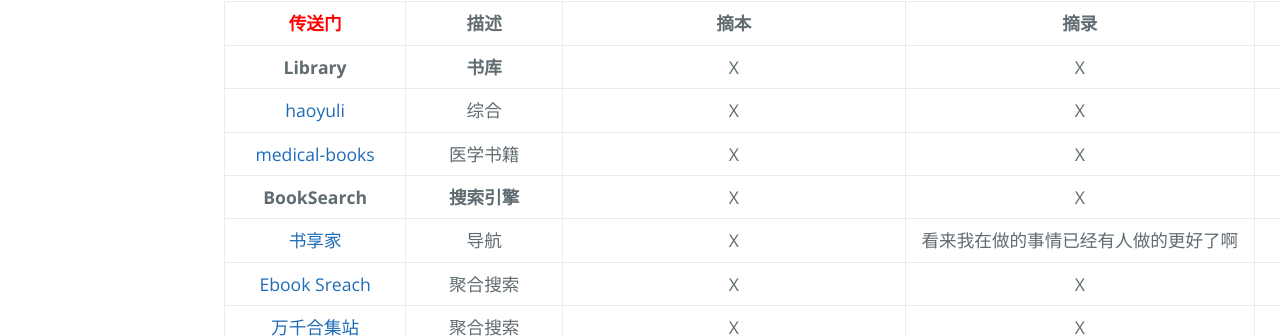
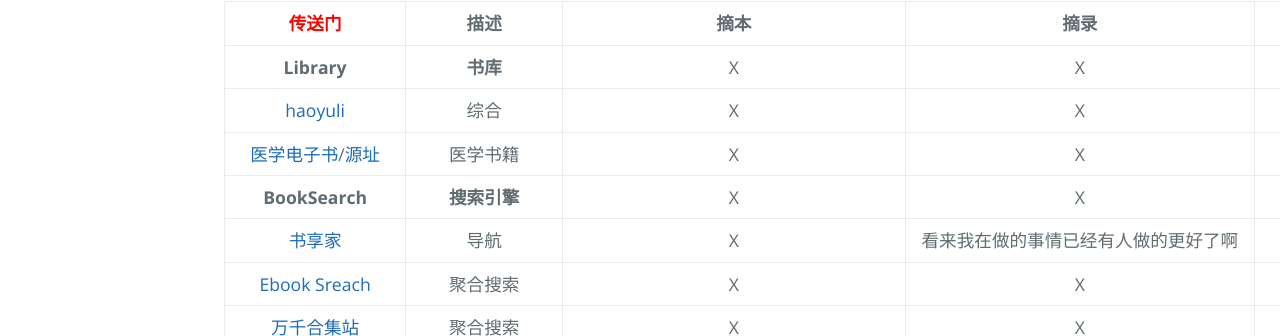
Before and after one commit to AmbroseRen/test, a Jekyll site: the page built from Library/BookSearch.md, in a window 1280 px wide and 900 px high. Shown: the part 178-514 px from the top of the window. Built offline with Jekyll 4.4.1, drawn with Linux system fonts in a browser that asks for light colours; our own code applies the rules of GitHub Pages for plain Markdown files; the repository's description, which GitHub fills in, is left out.

Commit message:
Update BookSearch.md

```diff
--- a/Library/BookSearch.md
+++ b/Library/BookSearch.md
@@ -10,7 +10,7 @@
 |:---:|:---:|:---:|:---:|:---:|
 | __Library__ | __书库__ | X | X | X |
 | [haoyuli](http://book.haoyuli.cn/Z.1.%E7%9B%AE%E5%BD%95%E7%B4%A2%E5%BC%95/%E5%85%A8%E9%83%A8.html) | 综合 | X | X | X |
-| [medical-books](https://github.com/scienceasdf/medical-books/releases) | 医学书籍 | X | X | X |
+| [医学电子书](https://yixueshu.gitee.io/)/[源址](https://github.com/scienceasdf/medical-books/releases) | 医学书籍 | X | X | X |
 | __BookSearch__ | __搜索引擎__ | X | X | X |
 | [书享家](http://shuxiangjia.cn/) | 导航 | X | 看来我在做的事情已经有人做的更好了啊 | X |
 | [Ebook Sreach](https://ebook.blinkol.com/#/) | 聚合搜索 | X | X | X |
```
